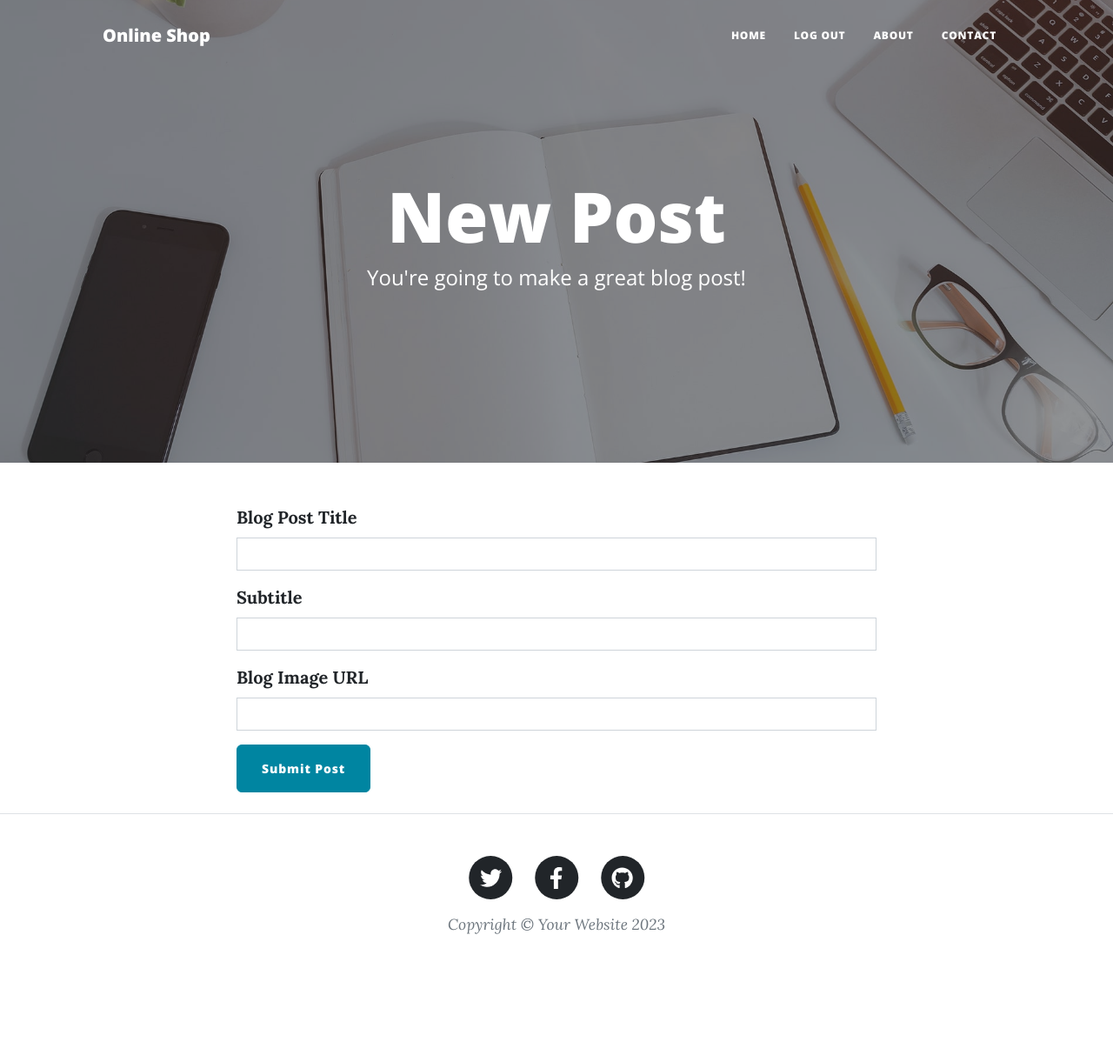
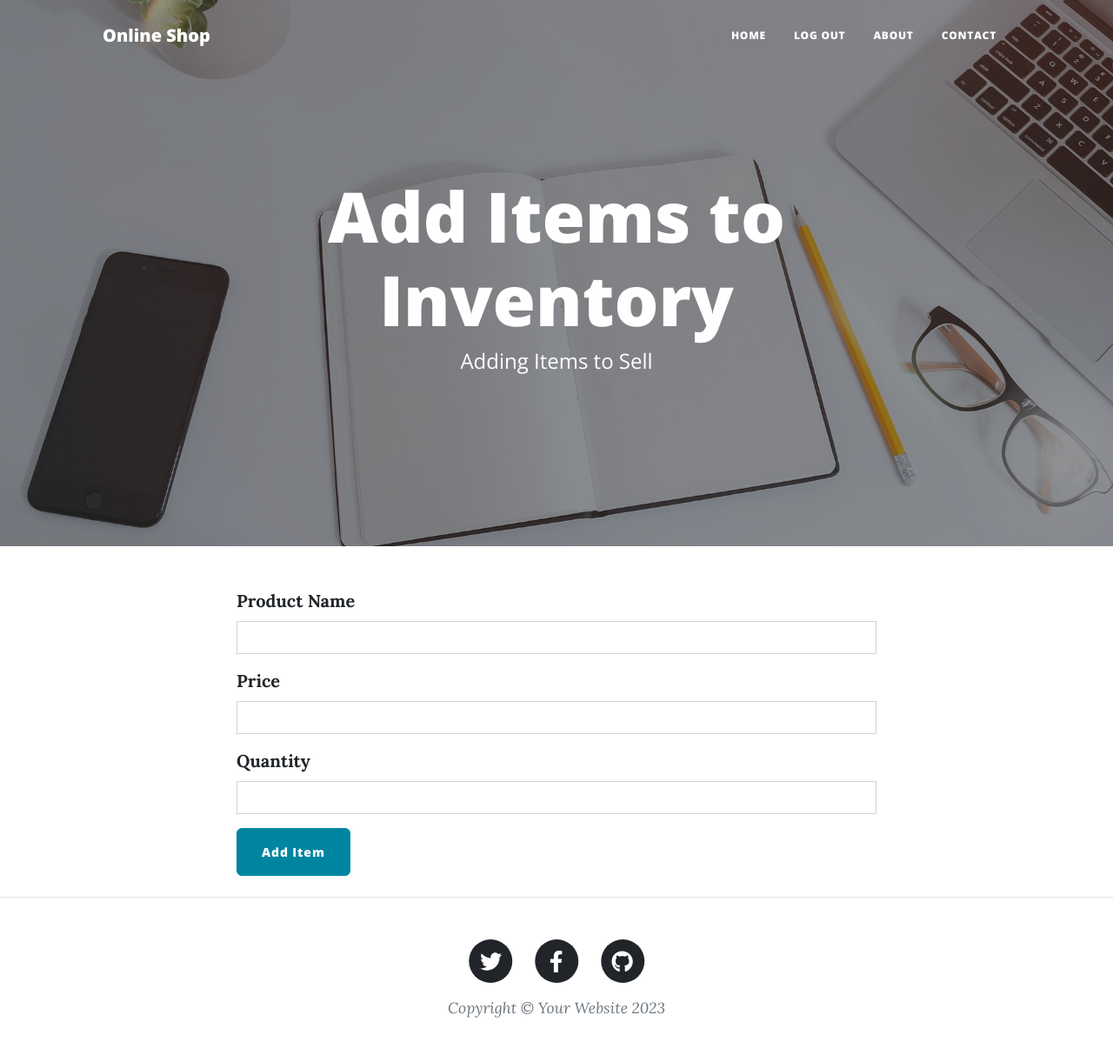
Before and after one commit to Okamiryuku/Online-Shop, a Flask app: page /inventory in a window 1280 px wide. Shown: the whole page at 87% size. Before the commit the page ends 1074 px from the top, so only its background shows below. Run offline with Flask 3, Linux system fonts and the light colour scheme; the visitor is signed in with stand-in values (Sample User, id 1); some libraries are stand-ins or nearby versions.

Commit message:
Creating Items List

```diff
--- a/forms.py
+++ b/forms.py
@@ -1,15 +1,15 @@
 from flask_wtf import FlaskForm
-from wtforms import StringField, SubmitField, PasswordField
+from wtforms import StringField, SubmitField, PasswordField, IntegerField
 from wtforms.validators import DataRequired, URL
 from flask_ckeditor import CKEditorField
 
 
 # WTForm for creating a blog post
 class InventoryForm(FlaskForm):
-    product_name = StringField("Blog Post Title", validators=[DataRequired()])
-    price = StringField("Subtitle", validators=[DataRequired()])
-    quantity = StringField("Blog Image URL", validators=[DataRequired()])
-    submit = SubmitField("Submit Post")
+    product_name = StringField("Product Name", validators=[DataRequired()])
+    price = IntegerField("Price", validators=[DataRequired()])
+    quantity = IntegerField("Quantity", validators=[DataRequired()])
+    submit = SubmitField("Add Item")
 
 
 # Create a form to register new users
--- a/main.py
+++ b/main.py
@@ -2,7 +2,6 @@ from datetime import date
 from flask import Flask, abort, render_template, redirect, url_for, flash
 from flask_bootstrap import Bootstrap5
 from flask_ckeditor import CKEditor
-# from flask_gravatar import Gravatar
 from flask_login import UserMixin, login_user, LoginManager, current_user, logout_user
 from flask_sqlalchemy import SQLAlchemy
 from functools import wraps
@@ -32,16 +31,6 @@ login_manager.init_app(app)
 def load_user(user_id):
     return db.get_or_404(User, user_id)
 
-
-# For adding profile images to the comment section
-# gravatar = Gravatar(app,
-#                     size=100,
-#                     rating='g',
-#                     default='retro',
-#                     force_default=False,
-#                     force_lower=False,
-#                     use_ssl=False,
-#                     base_url=None)
 
 # CONNECT TO DB
 app.config['SQLALCHEMY_DATABASE_URI'] = 'sqlite:///online_shop.db'
@@ -187,38 +176,22 @@ def index():
     return render_template("index.html", inventory=inventory, current_user=current_user)
 
 
-# Add a POST method to be able to post comments
-# @app.route("/post/<int:post_id>", methods=["GET", "POST"])
-# def show_post(post_id):
-#     requested_post = db.get_or_404(Inventory, post_id)
-#     # Add the CommentForm to the route
-#     comment_form = CommentForm()
-#     # Only allow logged-in users to comment on posts
-#     if comment_form.validate_on_submit():
-#         if not current_user.is_authenticated:
-#             flash("You need to login or register to comment.")
-#             return redirect(url_for("login"))
-#
-#         new_comment = Comment(
-#             text=comment_form.comment_text.data,
-#             comment_author=current_user,
-#             parent_post=requested_post
-#         )
-#         db.session.add(new_comment)
-#         db.session.commit()
-#     return render_template("post.html", post=requested_post, current_user=current_user, form=comment_form)
-
-
 # Use a decorator so only an admin user can create new posts
 @app.route("/inventory", methods=["GET", "POST"])
 @admin_only
 def inventory():
     form = InventoryForm()
     if form.validate_on_submit():
+        # Check if item is already present in the database.
+        result = db.session.execute(db.select(Inventory).where(Inventory.product_name == form.product_name.data))
+        item = result.scalar()
+        if item:
+            flash("That item is already in the db")
+            return redirect(url_for('inventory'))
         new_item = Inventory(
             product_name=form.product_name.data,
             price=form.price.data,
-            quantity=form.quantity .data,
+            quantity=form.quantity.data,
         )
         db.session.add(new_item)
         db.session.commit()
@@ -227,35 +200,31 @@ def inventory():
 
 
 # Use a decorator so only an admin user can edit a post
-# @app.route("/edit-post/<int:post_id>", methods=["GET", "POST"])
-# def edit_post(post_id):
-#     post = db.get_or_404(BlogPost, post_id)
-#     edit_form = CreatePostForm(
-#         title=post.title,
-#         subtitle=post.subtitle,
-#         img_url=post.img_url,
-#         author=post.author,
-#         body=post.body
-#     )
-#     if edit_form.validate_on_submit():
-#         post.title = edit_form.title.data
-#         post.subtitle = edit_form.subtitle.data
-#         post.img_url = edit_form.img_url.data
-#         post.author = current_user
-#         post.body = edit_form.body.data
-#         db.session.commit()
-#         return redirect(url_for("show_post", post_id=post.id))
-#     return render_template("make-post.html", form=edit_form, is_edit=True, current_user=current_user)
+@app.route("/edit-post/<int:post_id>", methods=["GET", "POST"])
+def edit_post(post_id):
+    post = db.get_or_404(Inventory, post_id)
+    edit_form = InventoryForm(
+        product_name=post.product_name,
+        price=post.price,
+        quantity=post.quantity,
+    )
+    if edit_form.validate_on_submit():
+        post.product_name = edit_form.product_name.data
+        post.price = edit_form.price.data
+        post.quantity = edit_form.quantity.data
+        db.session.commit()
+        return redirect(url_for("index"))
+    return render_template("make-post.html", form=edit_form, is_edit=True, current_user=current_user)
 
 
 # Use a decorator so only an admin user can delete a post
-# @app.route("/delete/<int:post_id>")
-# @admin_only
-# def delete_post(post_id):
-#     post_to_delete = db.get_or_404(BlogPost, post_id)
-#     db.session.delete(post_to_delete)
-#     db.session.commit()
-#     return redirect(url_for('get_all_posts'))
+@app.route("/delete/<int:post_id>")
+@admin_only
+def delete_post(post_id):
+    item_to_delete = db.get_or_404(Inventory, post_id)
+    db.session.delete(item_to_delete)
+    db.session.commit()
+    return redirect(url_for('index'))
 
 
 @app.route("/about")
--- a/templates/header.html
+++ b/templates/header.html
@@ -8,7 +8,7 @@
     />
     <meta name="description" content="" />
     <meta name="author" content="" />
-    <title>Angela's Blog</title>
+    <title>Online Store</title>
     {% block styles %}
     <!-- Load Bootstrap-Flask CSS here -->
     {{ bootstrap.load_css() }}
--- a/templates/make-post.html
+++ b/templates/make-post.html
@@ -14,10 +14,10 @@
           {% if is_edit: %}
           <h1>Edit Post</h1>
           {% else: %}
-          <h1>New Post</h1>
+          <h1>Add Items to Inventory</h1>
           {% endif %}
           <span class="subheading"
-            >You're going to make a great blog post!</span
+            >Adding Items to Sell</span
           >
         </div>
       </div>
```
Also changed, not shown: templates/index.html (+27 -30 lines).
